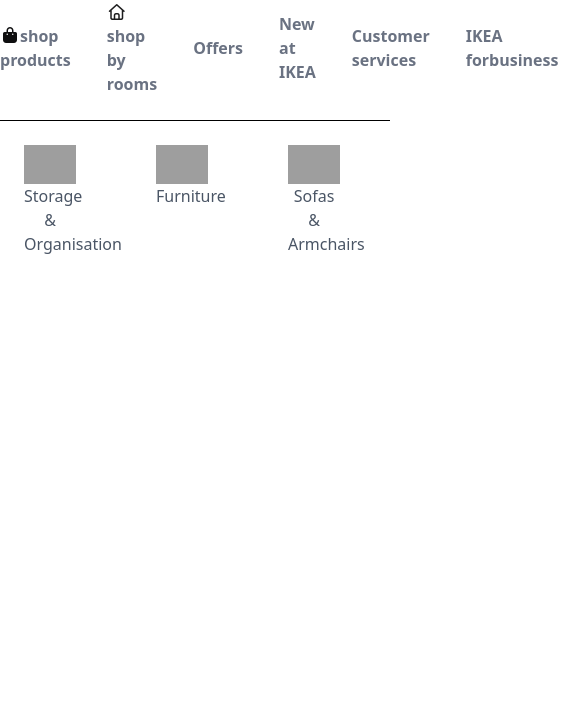
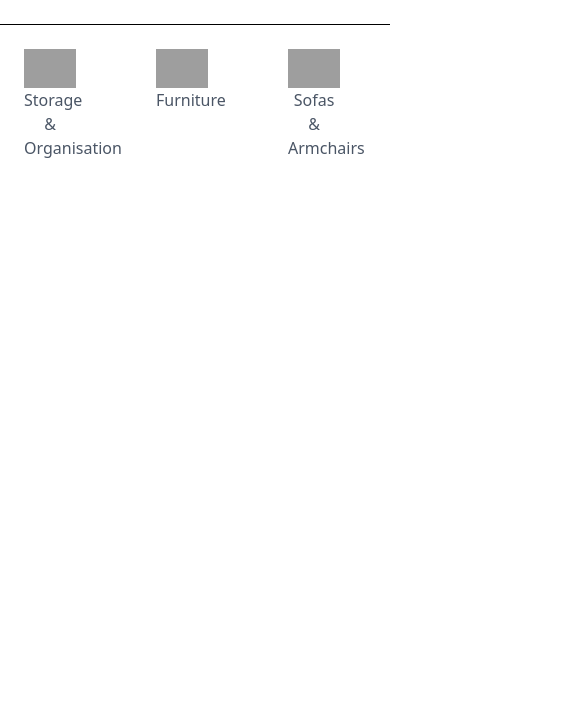
Before and after one commit to arshasaji4/css_projectikea, a plain HTML site: page index.html in a window 390 px wide. Shown: the part 132-844 px from the top of the page, 585 px wide, since content can reach past the window. Drawn offline with nearby package versions, Linux system fonts and the light colour scheme; grey boxes are pictures that could not be loaded.

Commit message:
final commit

```diff
--- a/index.html
+++ b/index.html
@@ -53,7 +53,7 @@
 
 
         </nav>
-        <div class="flex items-center gap-6">
+        <div class="flex items-center gap-6 hidden lg:flex">
             <ul class="flex text-gray-500 font-bold gap-9 items-center text-underlined">
                 <li class=" text-gray font-semibold hover:underline blue-800 cursor-pointer hover:text-black"><i
                         class="fa-solid fa-bag-shopping" style="color: #0f0f10;"></i>shop products</li>
```
